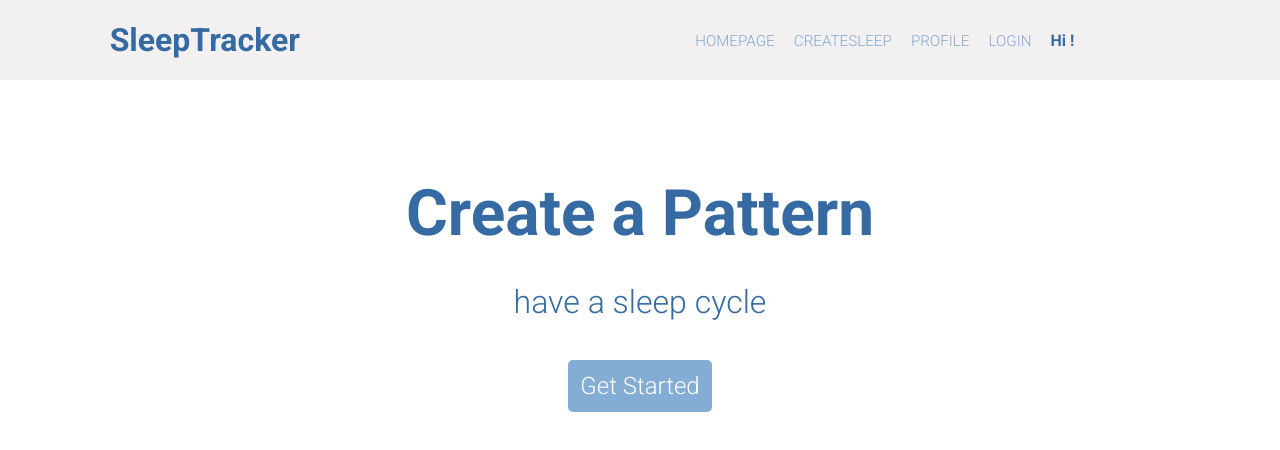
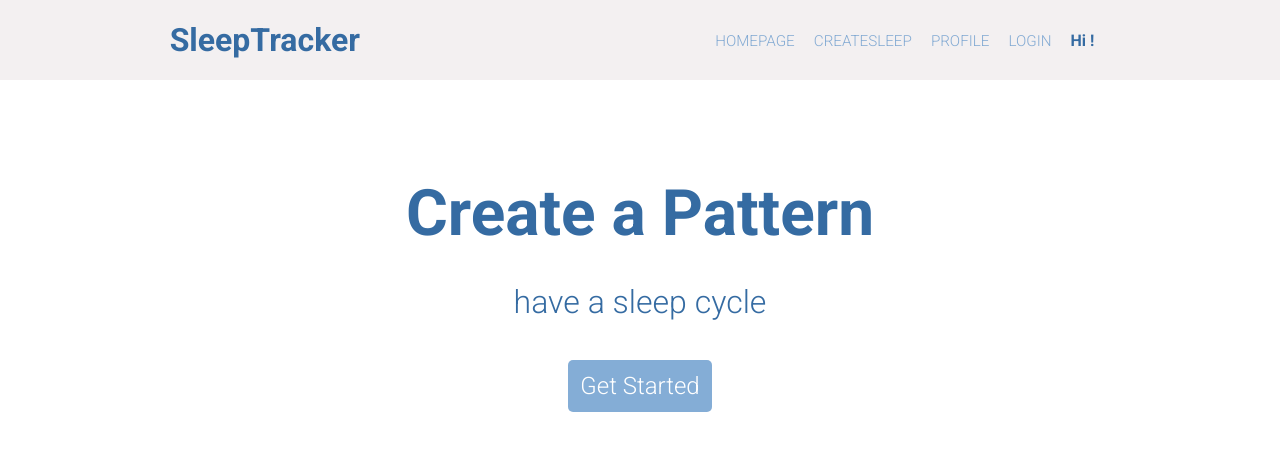
Before and after one commit to Nnyeka/full-stack-client, a React (Create React App) app: page / in a window 1280 px wide. Shown: the top 450 px of the page. Built offline with nearby package versions, Linux system fonts and the light colour scheme.

Commit message:
seventh commit

```diff
--- a/src/App.css
+++ b/src/App.css
@@ -29,9 +29,9 @@ body {
   gap: var(--gap, 1rem)
 }
 
-.logo {
+/* .logo {
   margin-left: -5rem;
-}
+} */
 
 .primary-header {
  background: var(--background);
```
